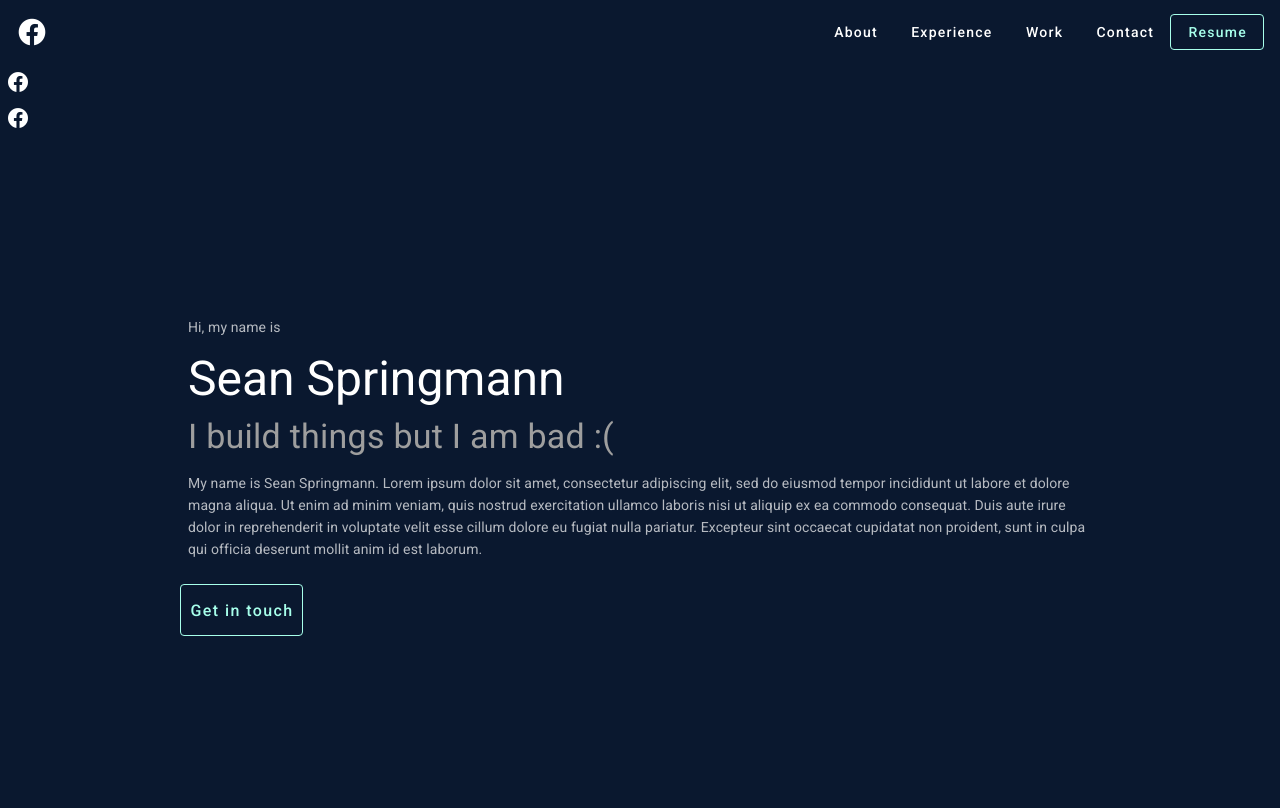
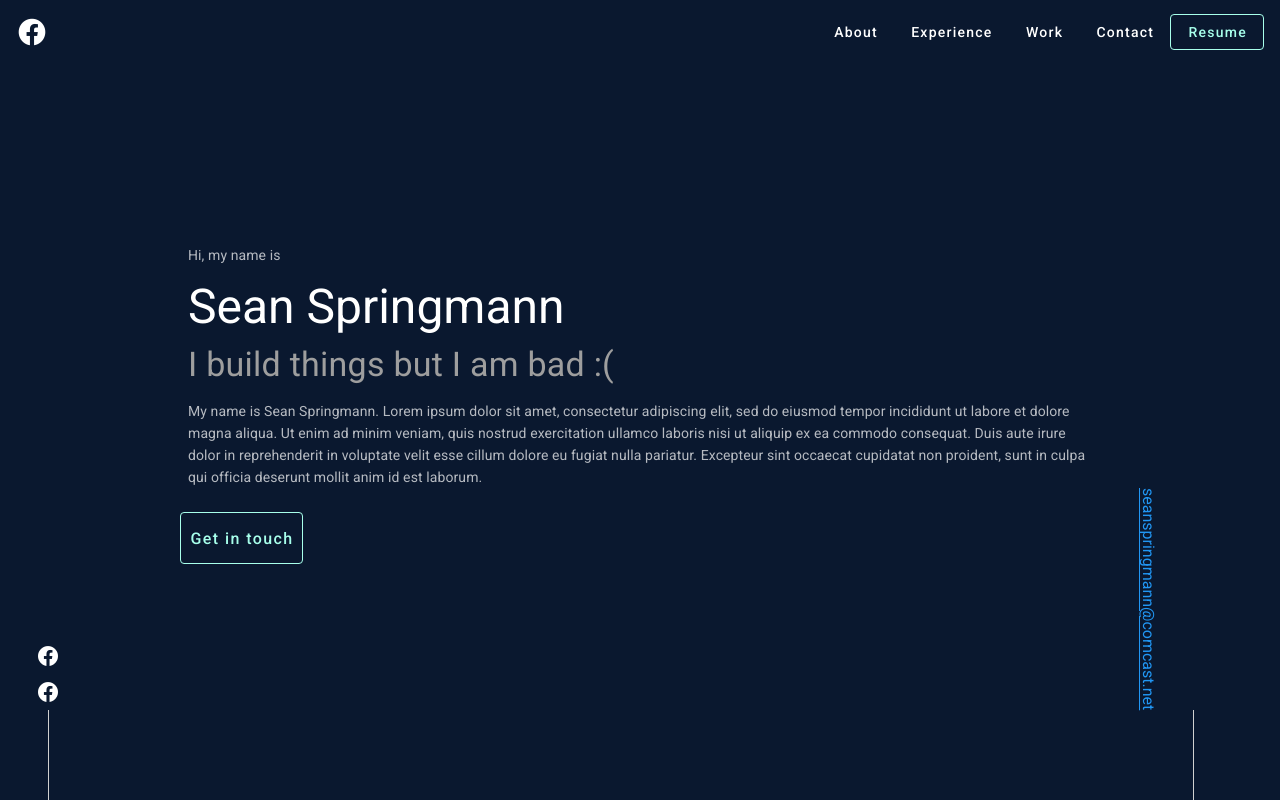
Before and after one commit to SeanS-23/portfolio, a Vue app: page / in a window 1280 px wide. Built offline with nearby package versions, Linux system fonts and the light colour scheme.

Commit message:
Update App.vue

```diff
--- a/src/App.vue
+++ b/src/App.vue
@@ -11,13 +11,21 @@
     </v-app-bar>
 
     <v-main class="body">
-      <v-layout justify-end column>
+      <v-layout align-center justify-end column class="social-icons">
         <v-btn icon>
           <v-icon> mdi-facebook </v-icon>
         </v-btn>
         <v-btn icon>
           <v-icon> mdi-facebook </v-icon>
         </v-btn>
+        <div class="bar" />
+      </v-layout>
+
+      <v-layout align-center justify-end column class="email-side">
+        <a href="mailto:seanspringmann@comcast.net" class="email-link"
+          >seanspringmann@comcast.net</a
+        >
+        <div class="bar" />
       </v-layout>
 
       <v-row align="center" class="ma-0" style="height: calc(100vh - 128px)">
@@ -35,6 +43,28 @@
 .body {
   background-color: #0a182f;
 }
+
+.social-icons {
+  position: fixed;
+  bottom: 0;
+  left: 30px;
+}
+
+.email-side {
+  position: fixed;
+  bottom: 0;
+  right: 30px;
+}
+
+.email-link {
+  writing-mode: vertical-rl;
+  padding-right: 90px;
+}
+
+.bar {
+  height: 90px;
+  border-left: 1px solid #d0d0d0;
+}
 </style>
 
 <script>
```
